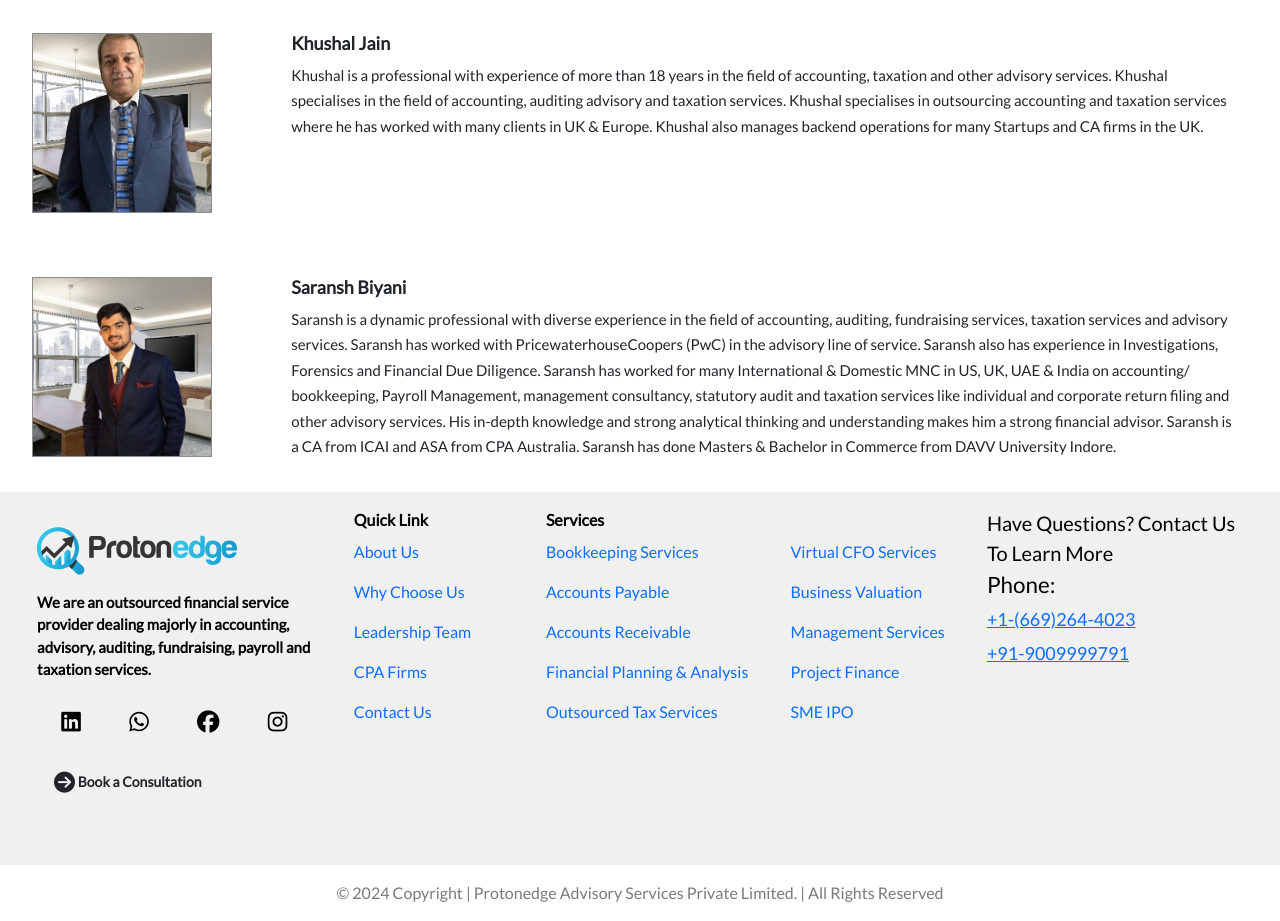
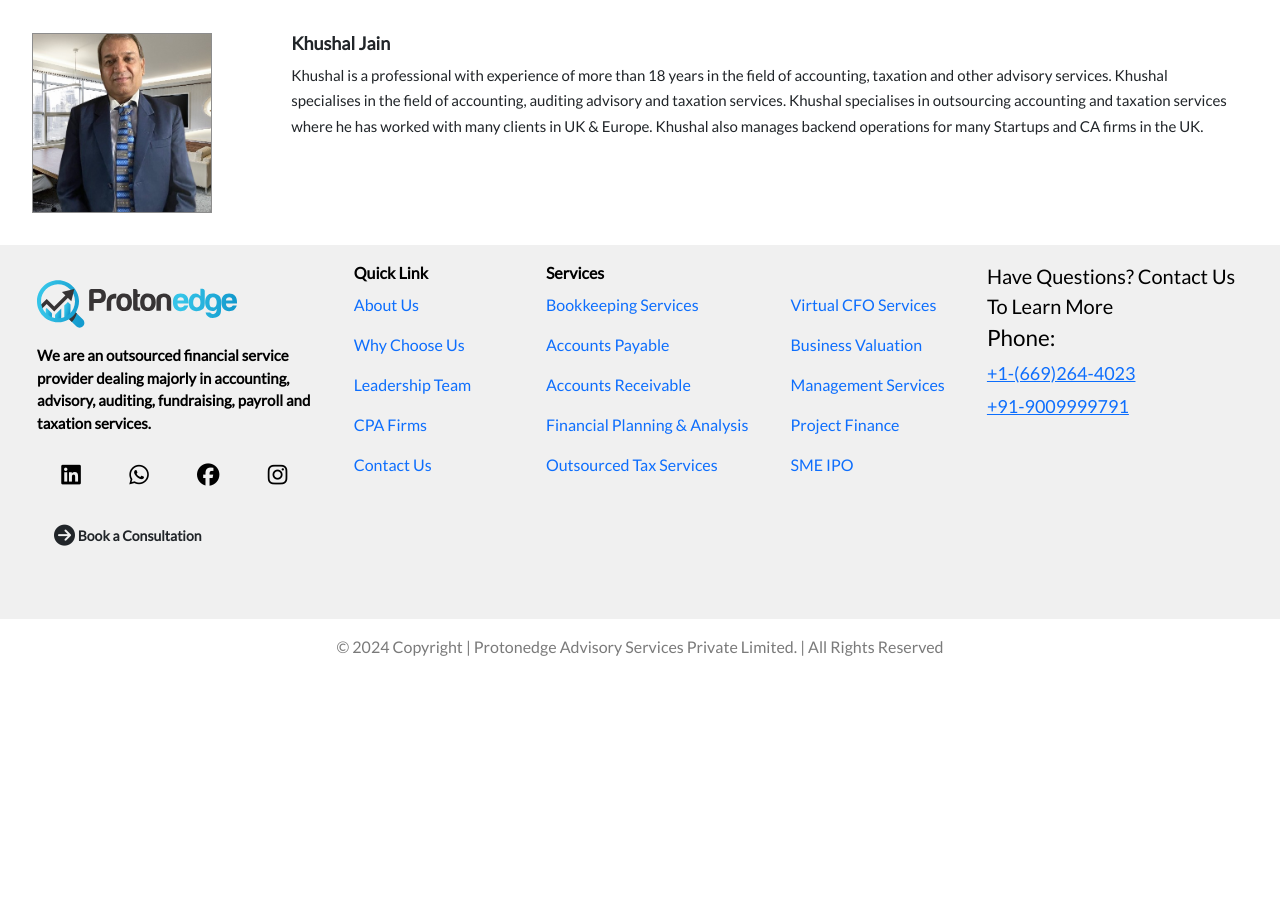
Before and after one commit to sajalbirla/protonedge-frontend, a website: page leadership-team/index.html in a window 1280 px wide. Shown: the part 1079-2000 px from the top of the page. After the commit the page ends 1754 px from the top, so only its background shows below. Drawn offline with nearby package versions, Linux system fonts and the light colour scheme.

Commit message:
Restore leadership team member details in index.html
Uncomment leadership team member sections in HTML.

```diff
--- a/leadership-team/index.html
+++ b/leadership-team/index.html
@@ -323,7 +323,7 @@
             </div>
           </div>
         </div>
-    <div class="leadership-team-container">
+      <!-- <div class="leadership-team-container">
           <div class="leadership-team-member-image">
             <img src="../Assets/saransh.jpg" />
           </div>
@@ -347,7 +347,7 @@
             </div>
           </div>
         </div>
-        <!-- <div class="leadership-team-container">
+      <div class="leadership-team-container">
           <div class="leadership-team-member-image">
             <img src="../Assets/surbhi_photo.jpg" style="width: 80%"/>
           </div>
```
